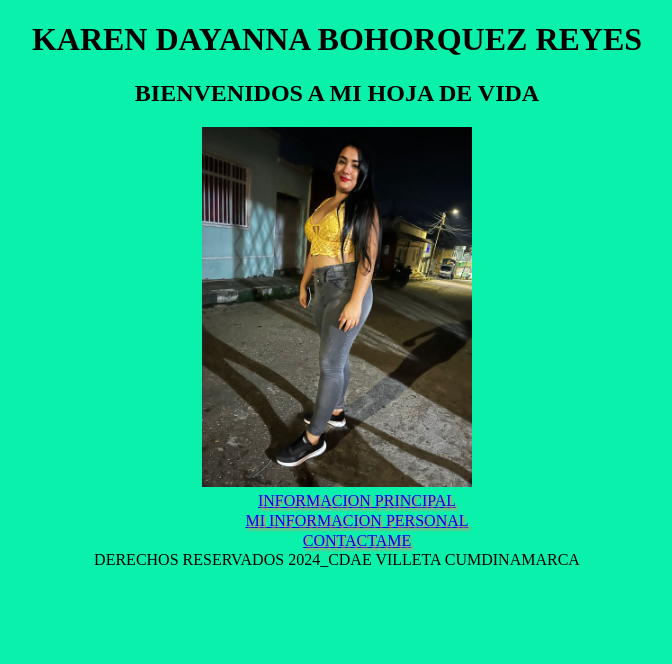
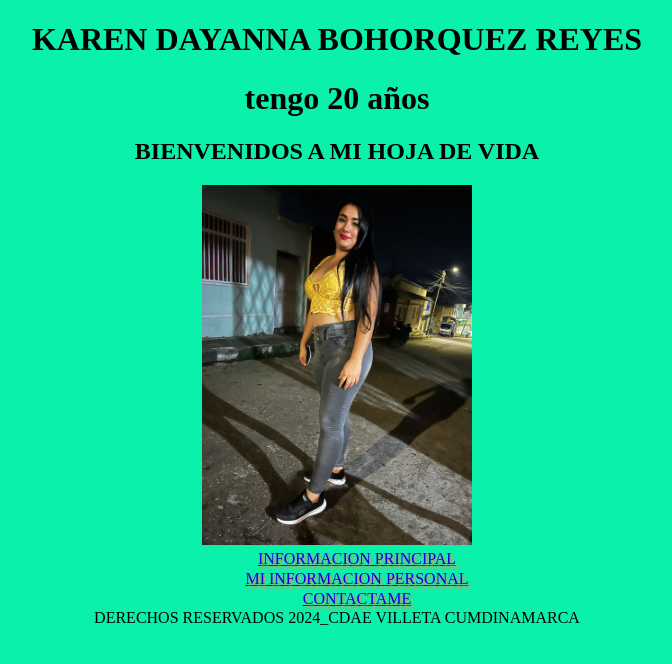
Before and after one commit to 3223691516/HOJADEVIDA, a plain HTML site: page INDEX.html in a window 1280 px wide. Shown: the whole page, without its empty margins (303-975 px from the left). Drawn offline with Linux system fonts and the light colour scheme.

Commit message:
agrege un h1en el index

```diff
--- a/INDEX.html
+++ b/INDEX.html
@@ -11,6 +11,7 @@
     <header>
         <main>
             <h1>KAREN DAYANNA BOHORQUEZ REYES</h1>
+            <h1>tengo 20 años </h1>
             <section>
               <article>
                 <h2>BIENVENIDOS A MI HOJA DE VIDA</h2>
```
